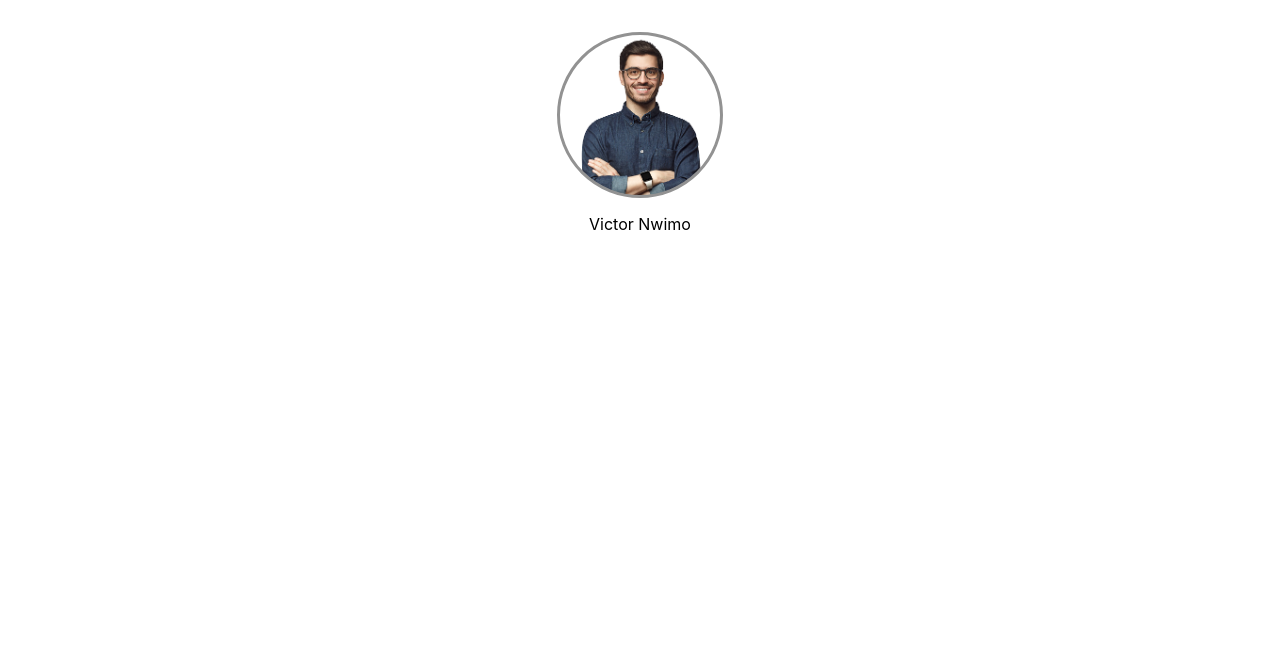
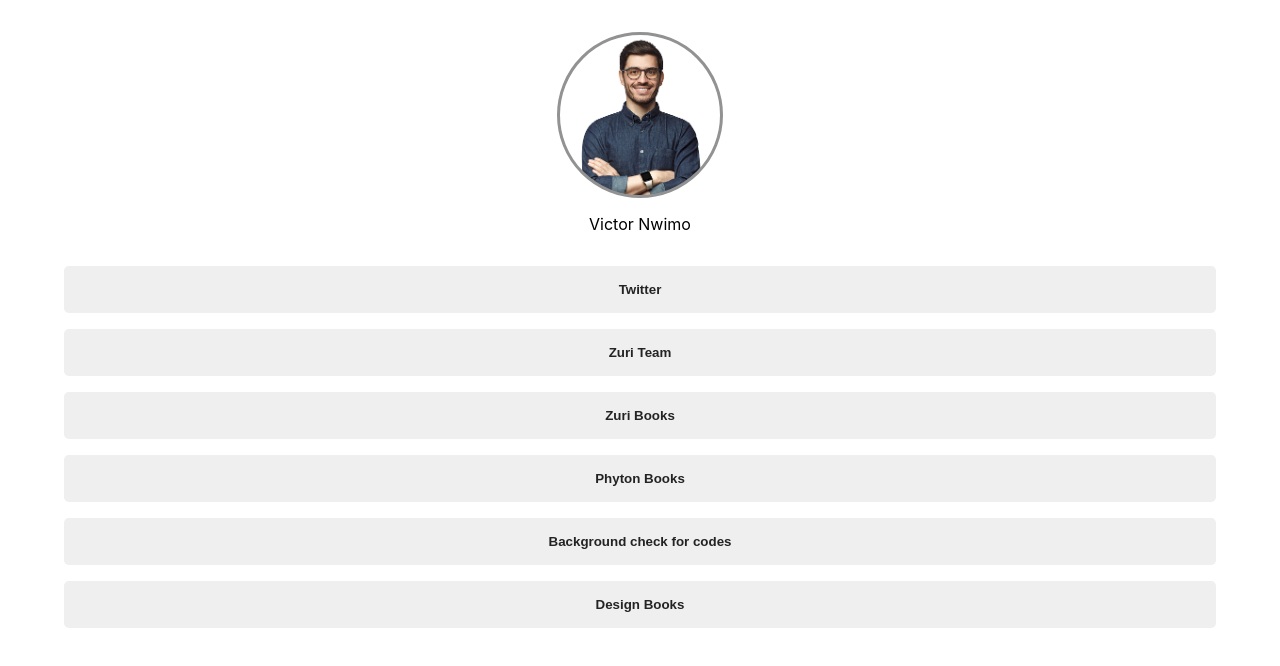
Before and after one commit to Vicwin13/linkTree, a React (Create React App) app in the folder linktr/: page / in a window 1280 px wide. Shown: the top 666 px of the page. Built offline with nearby package versions, Linux system fonts and the light colour scheme.

Commit message:
added the buttons

```diff
--- a/linktr/src/App.css
+++ b/linktr/src/App.css
@@ -29,3 +29,23 @@ header {
   background-image: url(./model.png);
 
 }
+
+main {
+  width: 90%;
+  margin: 0 auto;
+}
+
+button {
+  display: block;
+  padding: 1rem;
+  margin-top: 1rem;
+  width: 100%;
+  border: none;
+  border-radius: .3rem;
+}
+
+button a {
+  text-decoration: none;
+  color: rgb(35, 35, 35);
+  font-weight: 600;
+}
--- a/linktr/src/App.js
+++ b/linktr/src/App.js
@@ -1,11 +1,13 @@
 import "./App.css";
 
+import Buttons from "./Buttons";
 import Profile from "./Profile";
 
 function App() {
   return (
     <div className="App">
       <Profile />
+      <Buttons />
     </div>
   );
 }
--- /dev/null
+++ b/linktr/src/Buttons.js
@@ -0,0 +1,32 @@
+function Buttons() {
+  return (
+    <main>
+      <button>
+        {" "}
+        <a href="##"> Twitter</a>
+      </button>
+      <button>
+        {" "}
+        <a href="##"> Zuri Team</a>
+      </button>
+      <button>
+        {" "}
+        <a href="##"> Zuri Books</a>
+      </button>
+      <button>
+        {" "}
+        <a href="##"> Phyton Books</a>
+      </button>
+      <button>
+        {" "}
+        <a href="##"> Background check for codes</a>
+      </button>
+      <button>
+        {" "}
+        <a href="##"> Design Books</a>
+      </button>
+    </main>
+  );
+}
+
+export default Buttons;
--- a/linktr/src/index.js
+++ b/linktr/src/index.js
@@ -1,7 +1,8 @@
+import "./index.css";
+
+import App from "./App";
 import React from "react";
 import ReactDOM from "react-dom/client";
-import "./index.css";
-import App from "./App";
 
 const root = ReactDOM.createRoot(document.getElementById("root"));
 root.render(
```
